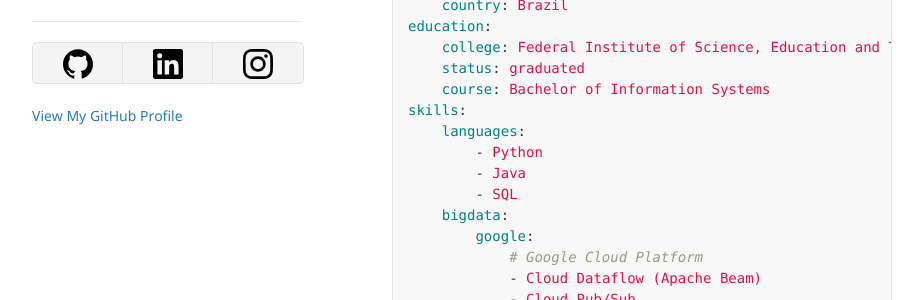
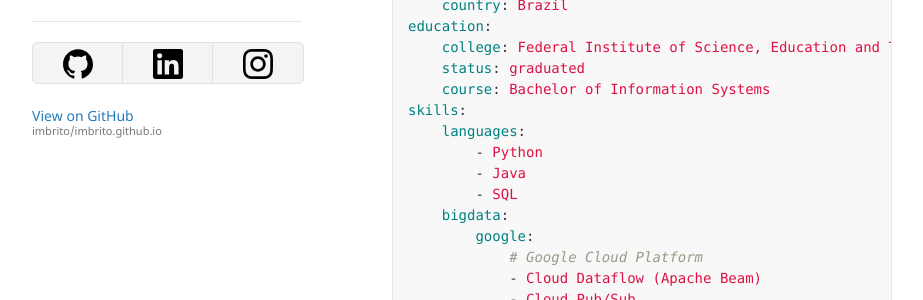
Before and after one commit to imbrito/imbrito.github.io, a Jekyll site: the page built from index.md, in a window 1280 px wide. Shown: the part 404-704 px from the top of the page, without its empty margins (178-1101 px from the left). Built offline with Jekyll 4.4.1, drawn with Linux system fonts in a browser that asks for light colours; our own code applies the rules of GitHub Pages for plain Markdown files.

Commit message:
update _laytout/default

```diff
--- a/_layouts/default.html
+++ b/_layouts/default.html
@@ -24,13 +24,7 @@
 
         {% include contact.html %}
 
-        {% if site.github.is_project_page %}
-        <p class="view"><a href="{{ site.github.repository_url }}">View the Project on GitHub <small>{{ site.github.repository_nwo }}</small></a></p>
-        {% endif %}
-
-        {% if site.github.is_user_page %}
-        <p class="view"><a href="{{ site.github.owner_url }}">View My GitHub Profile</a></p>
-        {% endif %}
+        <p class="view"><a href="{{ site.github.repository_url }}">View on GitHub <small>{{ site.github.repository_nwo }}</small></a></p>
 
         {% if site.show_downloads %}
         <ul class="downloads">
```
